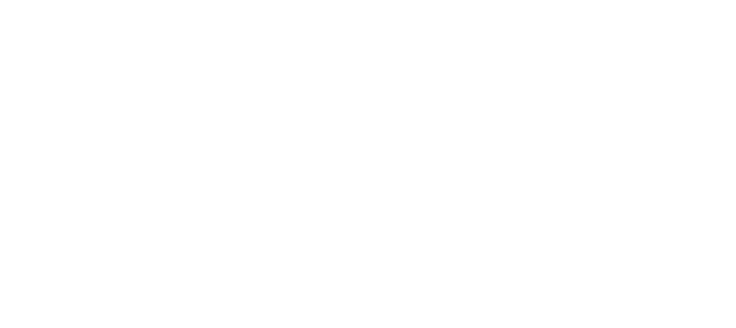
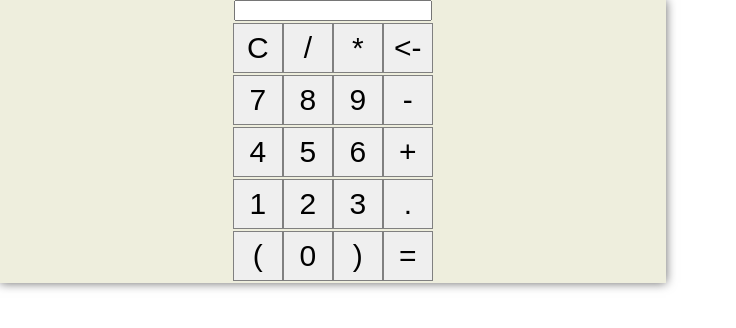
Before and after one commit to acciojob/calculator-RuchiBadkur, a website: page main.html in a window 1280 px wide. Shown: the whole page, without its empty margins (0-736 px from the left). Drawn offline with Linux system fonts and the light colour scheme.

Commit message:
created a submission

```diff
--- a/script.js
+++ b/script.js
@@ -1 +1,21 @@
 //your code here
+const body = document.querySelector("body");
+const main = document.createElement("main");
+const input = document.createElement("input");
+const table = document.createElement("table");
+const arr = ["C", "/", "*", "<-", 7, 8, 9, "-", 4, 5, 6, "+", 1, 2, 3, ".", "(", 0, ")", "="];
+let item = 0;
+for(let row = 1; row <= 5; row++){
+	const tr = document.createElement("tr");
+	for(let col = 1; col <= 4; col++){
+		var btn = document.createElement("button");
+		btn.innerText = arr[item];
+		console.log(btn.innerText);
+		item++;
+		tr.append(btn);
+	}
+		table.append(tr);
+}
+main.append(input);
+main.append(table);
+body.append(main);
--- a/styles.css
+++ b/styles.css
@@ -1,2 +1,43 @@
 
 /* Your CSS Code here. */
+body{
+	margin: 0;
+	padding: 0;
+	box-sizing: border-box;
+}
+
+button {
+	border: 1px solid grey;
+	width: 50px;
+	height: 50px;
+	cursor: pointer;
+	color: black;
+	font-size: 30px;
+}
+
+input{
+	outline: none;
+	width: 190px;
+	display: flex;
+	margin: auto;
+}
+main {
+	/* background-color: black; */
+	/* margin: 10px; */
+	/* padding: 10px */
+	width: 52%;
+	/* box-shadow: 10px 10px 12px 2px #888888; */
+	/* border: solid 1px #555; */
+    background-color: #eed;
+    box-shadow: 0 0 10px rgba(0,0,0,0.6);
+    -moz-box-shadow: 0 0 10px rgba(0,0,0,0.6);
+    -webkit-box-shadow: 0 0 10px rgba(0,0,0,0.6);
+    -o-box-shadow: 0 0 10px rgba(0,0,0,0.6);
+
+}
+
+table {
+	margin: 0px auto 10px auto;
+	padding: 0 10px;
+
+}
```
